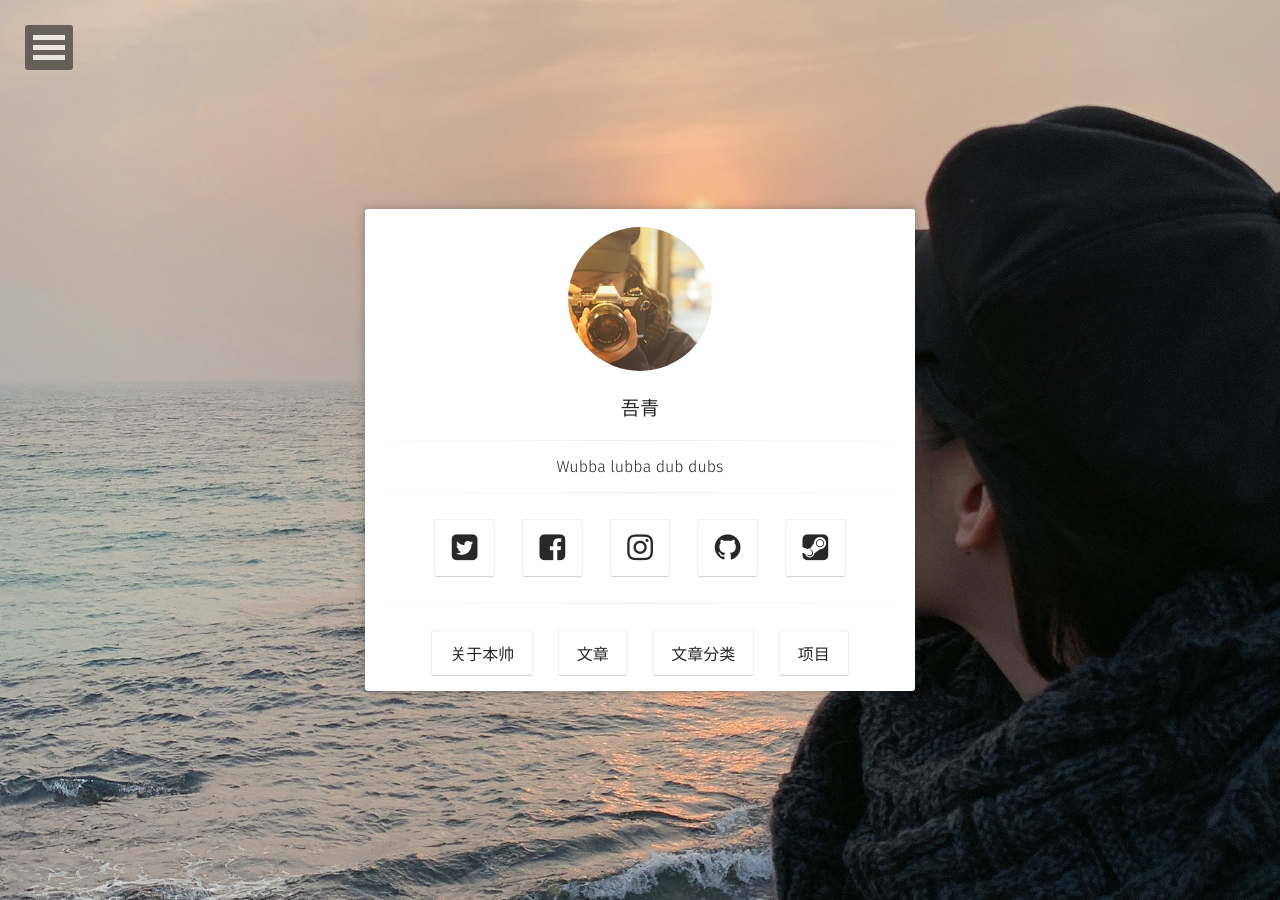
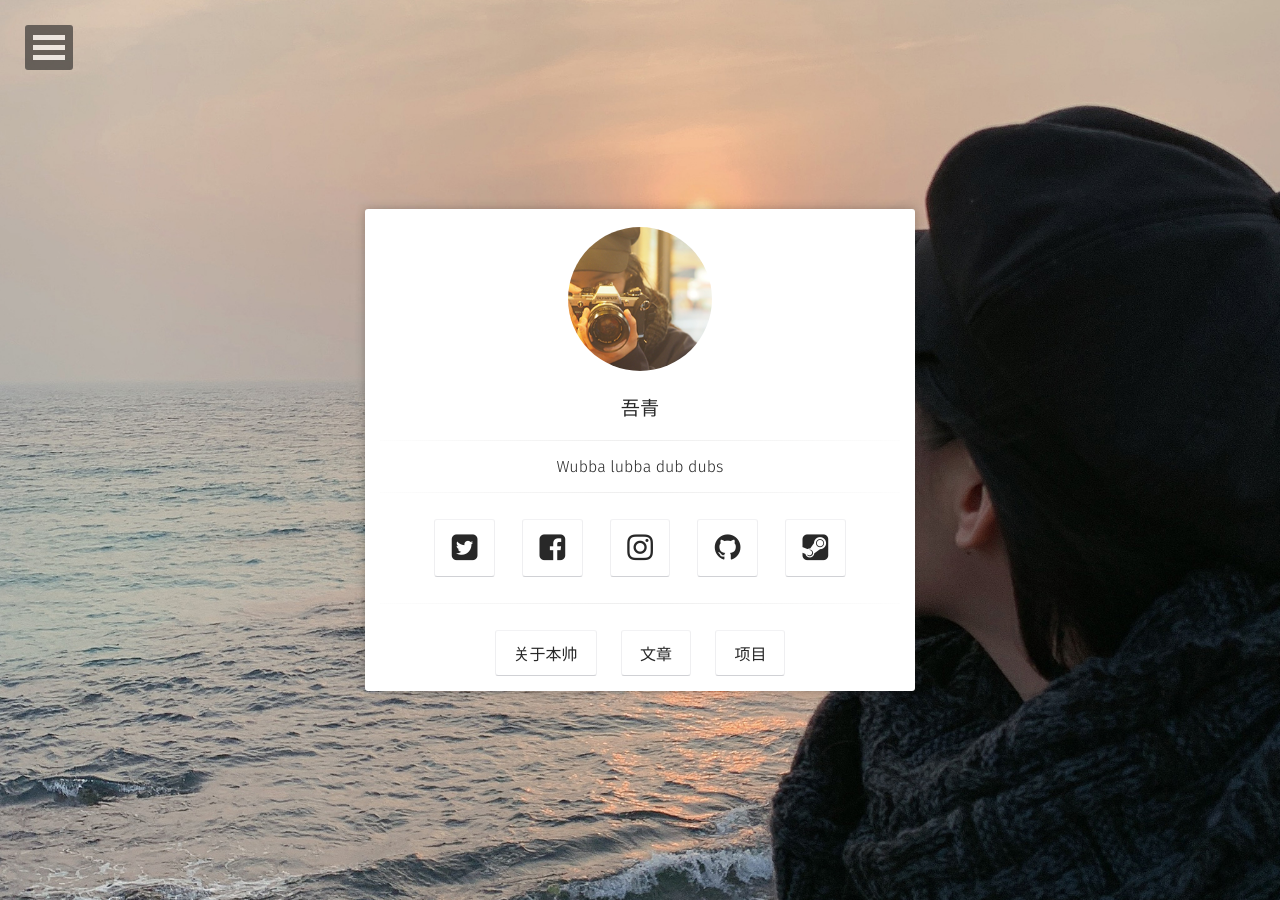
Before and after one commit to YawWQ/yawwq.github.io, a Jekyll site: the page built from index.html, in a window 1280 px wide. Built offline with Jekyll 4.4.1, drawn with Linux system fonts in a browser that asks for light colours; some web fonts are replaced.

Commit message:
Update home.html

```diff
--- a/_layouts/home.html
+++ b/_layouts/home.html
@@ -38,9 +38,6 @@ layout: compress
                          <a class="btn zoombtn" href="{{ site.url }}/posts">
                          文章
                          </a>
-                        <a class="btn zoombtn" href="{{ site.url }}/tags/">
-                         文章分类
-                         </a>
                          <a class="btn zoombtn" href="{{ site.url }}/projects">
                          项目
                          </a>
```
